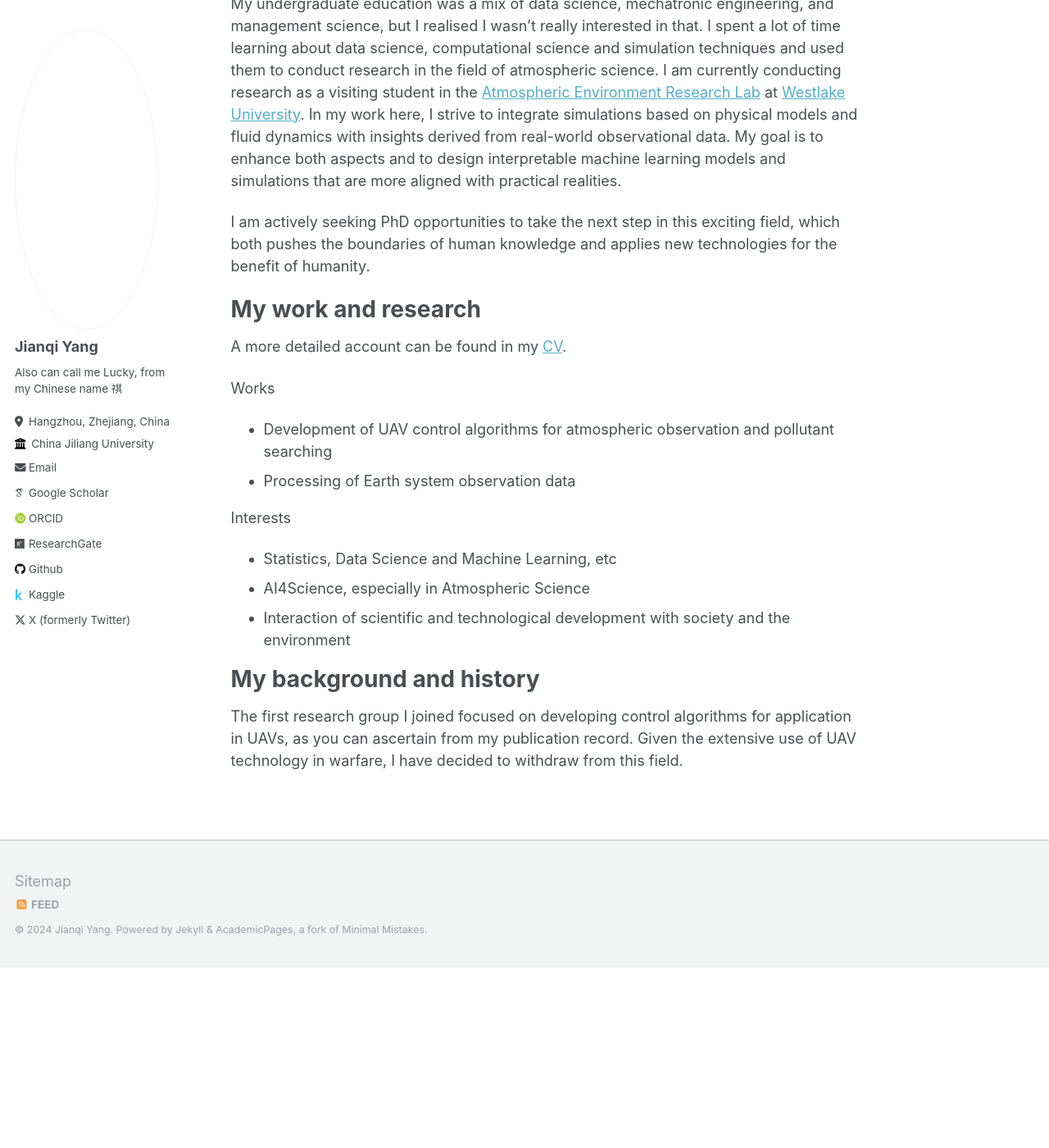
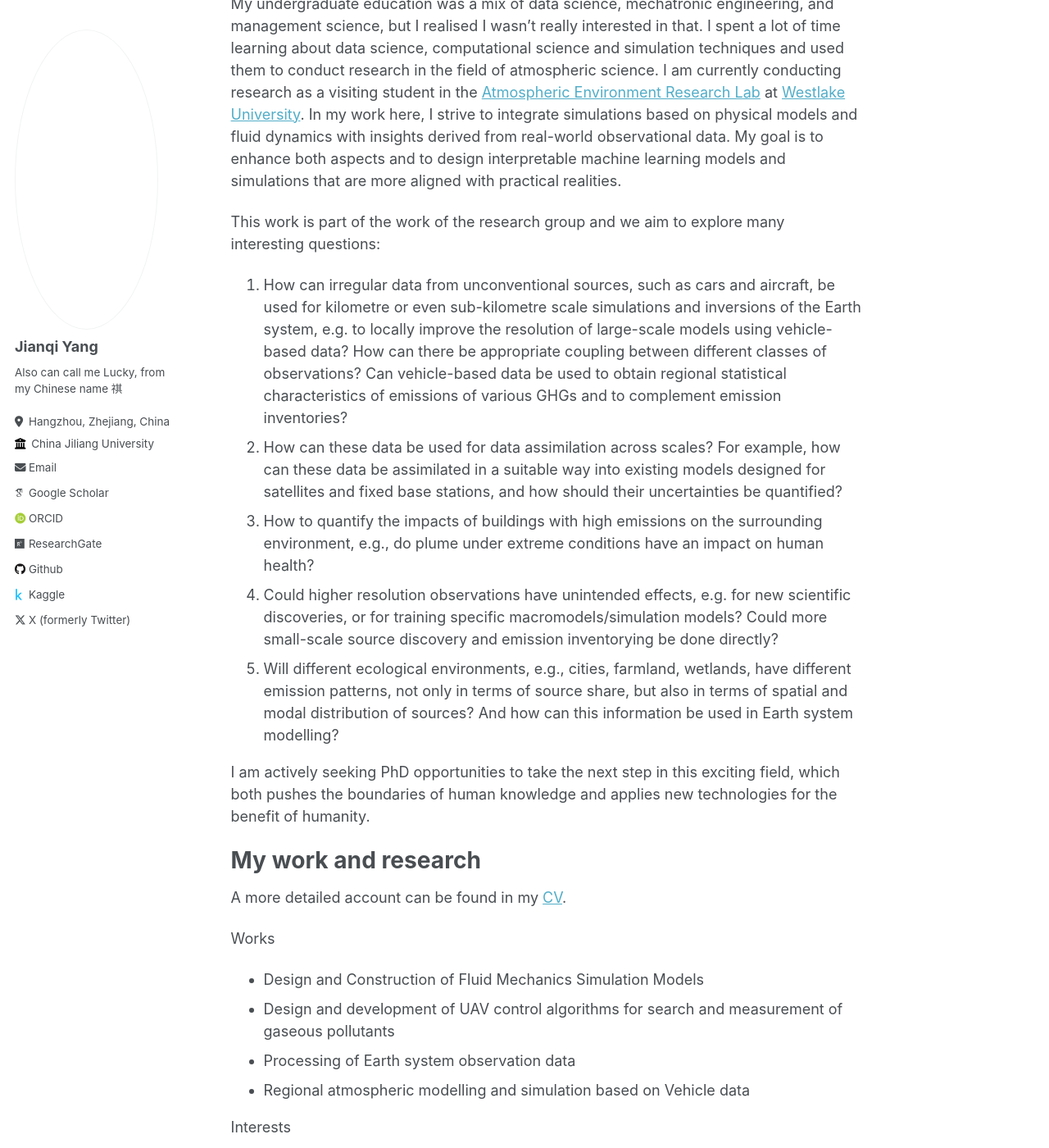
Before and after one commit to thinkswhat/thinkswhat.github.io, a Jekyll site: the page built from _pages/about.md, in a window 1280 px wide and 1400 px high, scrolled down 220 px. Shown: the whole window at 82% size. Built offline with Jekyll 4.4.1, drawn with Linux system fonts in a browser that asks for light colours; some web fonts are replaced.

Commit message:
Update about.md

```diff
--- a/_pages/about.md
+++ b/_pages/about.md
@@ -11,6 +11,13 @@ Hello and welcome to my homepage! My name is Jianqi Yang, 杨建祺 in Chinese.
 
 My undergraduate education was a mix of data science, mechatronic engineering, and management science, but I realised I wasn't really interested in that. I spent a lot of time learning about data science, computational science and simulation techniques and used them to conduct research in the field of atmospheric science. I am currently conducting research as a visiting student in the [Atmospheric Environment Research Lab](https://atmosphere-westlake.com/research.html) at [Westlake University](https://en.westlake.edu.cn). In my work here, I strive to integrate simulations based on physical models and fluid dynamics with insights derived from real-world observational data. My goal is to enhance both aspects and to design interpretable machine learning models and simulations that are more aligned with practical realities.
 
+This work is part of the work of the research group and we aim to explore many interesting questions:
+1. How can irregular data from unconventional sources, such as cars and aircraft, be used for kilometre or even sub-kilometre scale simulations and inversions of the Earth system, e.g. to locally improve the resolution of large-scale models using vehicle-based data? How can there be appropriate coupling between different classes of observations? Can vehicle-based data be used to obtain regional statistical characteristics of emissions of various GHGs and to complement emission inventories?
+2. How can these data be used for data assimilation across scales? For example, how can these data be assimilated in a suitable way into existing models designed for satellites and fixed base stations, and how should their uncertainties be quantified?
+3. How to quantify the impacts of buildings with high emissions on the surrounding environment, e.g., do plume under extreme conditions have an impact on human health?
+4. Could higher resolution observations have unintended effects, e.g. for new scientific discoveries, or for training specific macromodels/simulation models? Could more small-scale source discovery and emission inventorying be done directly?
+5. Will different ecological environments, e.g., cities, farmland, wetlands, have different emission patterns, not only in terms of source share, but also in terms of spatial and modal distribution of sources? And how can this information be used in Earth system modelling?
+
 I am actively seeking PhD opportunities to take the next step in this exciting field, which both pushes the boundaries of human knowledge and applies new technologies for the benefit of humanity.
 
 My work and research
@@ -20,8 +27,10 @@ A more detailed account can be found in my [CV](https://thinkswhat.github.io/cv)
 
 Works
 
-- Development of UAV control algorithms for atmospheric observation and pollutant searching
+- Design and Construction of Fluid Mechanics Simulation Models
+- Design and development of UAV control algorithms for search and measurement of gaseous pollutants
 - Processing of Earth system observation data
+- Regional atmospheric modelling and simulation based on Vehicle data
 
 Interests
 
```
